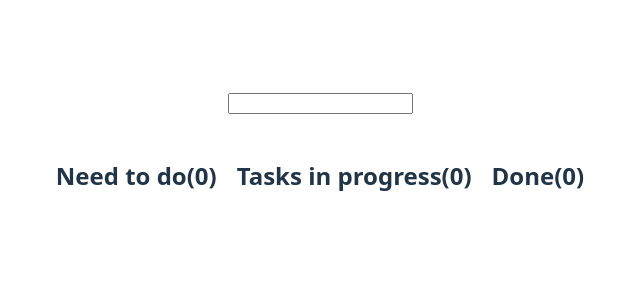
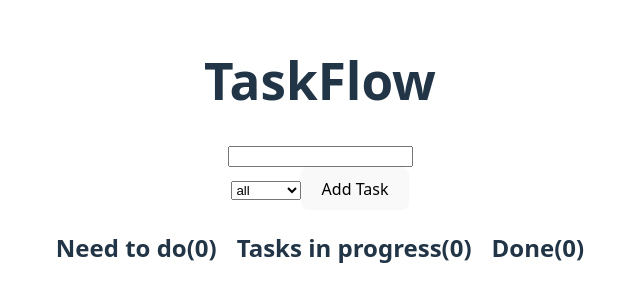
Before and after one commit to l1ng1/taskFlow, a Vue app: page / in a window 1280 px wide. Shown: the part 248-550 px from the top of the page, without its empty margins (320-960 px from the left). Built offline with nearby package versions, Linux system fonts and the light colour scheme.

Commit message:
feat:подключил все в app.vue,все зарабготало,испрвил фильтрацию

```diff
--- a/src/App.vue
+++ b/src/App.vue
@@ -1,43 +1,62 @@
 <script setup lang="ts">
-import { ref } from 'vue';
+import { ref, watch } from 'vue';
 import { useTasksStore } from './stores/tasks';
 import { useDebounce } from './composables/useDebounce';
+import type { Task } from './types';
 import KanbanBoard from './components/KanbanBoard.vue';
+import BaseInput from './components/BaseInput.vue';
+import TaskModal from './components/TaskModal.vue';
+import type { CreateTaskDTO } from './types';
+import { provide } from 'vue';
+
 const store = useTasksStore();
 
-const testInput = ref('');
-const devounceInput = useDebounce(testInput,500)
+const SearchInput = ref('');
+const debounceInput = useDebounce(SearchInput,500)
+const taskPrioritySearch = ref('all');
+const modalStatus = ref<boolean>(false);
+const taskToEdit = ref<Task|null>(null);
 
+provide('delete',(id:string)=>store.deleteTask(id));
+provide('edit',(task:Task)=>{
+  taskToEdit.value = task;
+  modalStatus.value = true;
+})
+
+
+watch(debounceInput,(val)=>store.searchQuery = val);
+watch(taskPrioritySearch,(val)=> store.filterPriority = val as 'all');
+
+function handleSubmit(event:CreateTaskDTO){
+  if(taskToEdit.value !== null) store.updateTask({ ...taskToEdit.value , ...event});
+  else store.addTask(event);
+  modalStatus.value = false
+}
 
 </script>
 
 <template>
+  <header>
+    <h1 class="app_name">TaskFlow</h1>
+    <div class="search_section">
+      <BaseInput :model-value="SearchInput" type="search" @update:model-value="SearchInput = $event" />
+      <select v-model="taskPrioritySearch" name="priority">
+        <option value="all">all</option>
+        <option value="low">low</option>
+        <option value="medium">medium</option>
+        <option value="high">high</option>
+      </select>
+      <button @click="modalStatus = true ;taskToEdit=null">Add Task</button>
+    </div>
+  </header>
+  <main>
+    <TaskModal :task="taskToEdit" v-if="modalStatus" @close="modalStatus = false" @submit="handleSubmit($event)"/>
+    <KanbanBoard/>
+  </main>
 
-
-  <div>
-    <input type="text" v-model="testInput">
-    <br>
-    {{ testInput }}
-    <br>
-    {{ devounceInput }}
-
-
-    <KanbanBoard></KanbanBoard>
-  </div>
 
 </template>
 
 <style scoped>
-.logo {
-  height: 6em;
-  padding: 1.5em;
-  will-change: filter;
-  transition: filter 300ms;
-}
-.logo:hover {
-  filter: drop-shadow(0 0 2em #646cffaa);
-}
-.logo.vue:hover {
-  filter: drop-shadow(0 0 2em #42b883aa);
-}
+
 </style>
--- a/src/components/TaskCard.vue
+++ b/src/components/TaskCard.vue
@@ -11,8 +11,8 @@
                 <p>Created:{{ formatedCreationDate }}</p>
                 <p>Updated:{{ formatedUpdatedDate }}</p>
             </div>
-            <button @click="emit('delete')">Delete</button>
-            <button @click="emit('edit')">Edit</button>
+            <button @click="onDelete(props.task.id)">Delete</button>
+            <button @click="onEdit(props.task)">Edit</button>
         </div>
 
 </template>
@@ -22,14 +22,15 @@
 import { computed } from 'vue';
 import type { Task } from '../types';
 import { useDragAndDrop } from '../composables/useDragAndDrop';
-
+import { inject } from 'vue';
 const dragAndDrop = useDragAndDrop();
 
 interface Props{
     task:Task
 }
-    const emit = defineEmits(['edit',"delete"])
-    const props = defineProps<Props>()
+const onDelete = inject<(id:string)=>void>('delete',()=>{})
+const onEdit = inject<(task:Task|null)=>void>('edit',()=>{});
+const props = defineProps<Props>()
 
 
 const formatedCreationDate = computed(() => {
--- a/src/components/TaskModal.vue
+++ b/src/components/TaskModal.vue
@@ -1,7 +1,11 @@
 <template>
     <Teleport to="body">
         <div class="backdrop" @click="emit('close')">
-            <TaskForm @click.stop />
+            <TaskForm
+            @click.stop
+            :task="props.task ?? undefined"
+            @submit="emit('submit', $event)"
+            @cancel="emit('close')"/>
        </div>
     </Teleport>
 </template>
@@ -9,9 +13,16 @@
 
 <script setup lang="ts">
 import { onMounted, onUnmounted } from 'vue';
+import type { Task } from '../types';
 import TaskForm from './TaskForm.vue';
 
-const emit = defineEmits(['close'])
+const emit = defineEmits(['close','submit'])
+
+interface Props{
+    task?:Task|null
+}
+const props = defineProps<Props>();
+
 
 onMounted(()=>{
     document.addEventListener('keydown',handleKeydown);
--- a/src/stores/tasks.ts
+++ b/src/stores/tasks.ts
@@ -1,6 +1,6 @@
 import { defineStore } from "pinia";
 import type {Task , TaskPriority , CreateTaskDTO, ApiResponse, UpdateTaskDTO, TaskStatus} from '../types/index'
-import { useLocalStorage } from "../composables/useLocalStorage";
+
 
 export const useTasksStore = defineStore('tasks',{
     state:()=>{
@@ -12,8 +12,8 @@ export const useTasksStore = defineStore('tasks',{
         }
     },
     getters:{
-        tasksByStatus:(state)=>{
-            return state.tasks.reduce((acc,currentItem)=>{
+        tasksByStatus(state): Record<TaskStatus,Task[]>{
+            return this.filteredTasks.reduce((acc,currentItem)=>{
                 acc[currentItem.status].push(currentItem);
                 return acc;
             },{'todo':[] as Task[],'in-progress':[] as Task[],'done':[] as Task[]})
@@ -26,7 +26,7 @@ export const useTasksStore = defineStore('tasks',{
             }
         },
         filteredTasks:(state)=>{
-            return state.tasks.filter(item => ((state.filterPriority === 'all' || item.priority === state.filterPriority) && item.title.includes(state.searchQuery)))
+            return state.tasks.filter(item => ((state.filterPriority === 'all' || item.priority === state.filterPriority) && item.title.toLowerCase().includes(state.searchQuery.toLowerCase())))
         },
         completionPercentage(state):number{
             if (state.tasks.length === 0) return 0;
```
